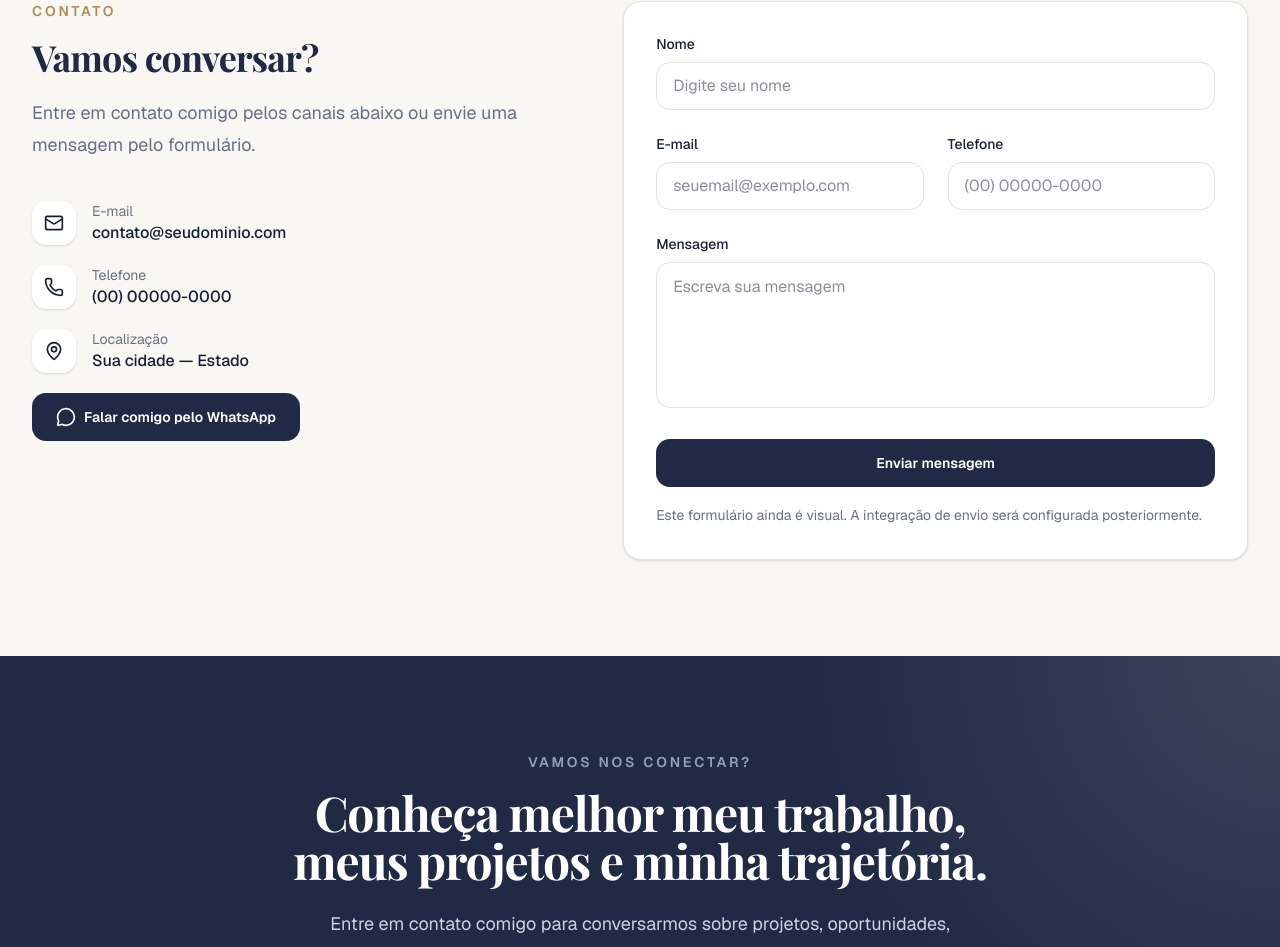
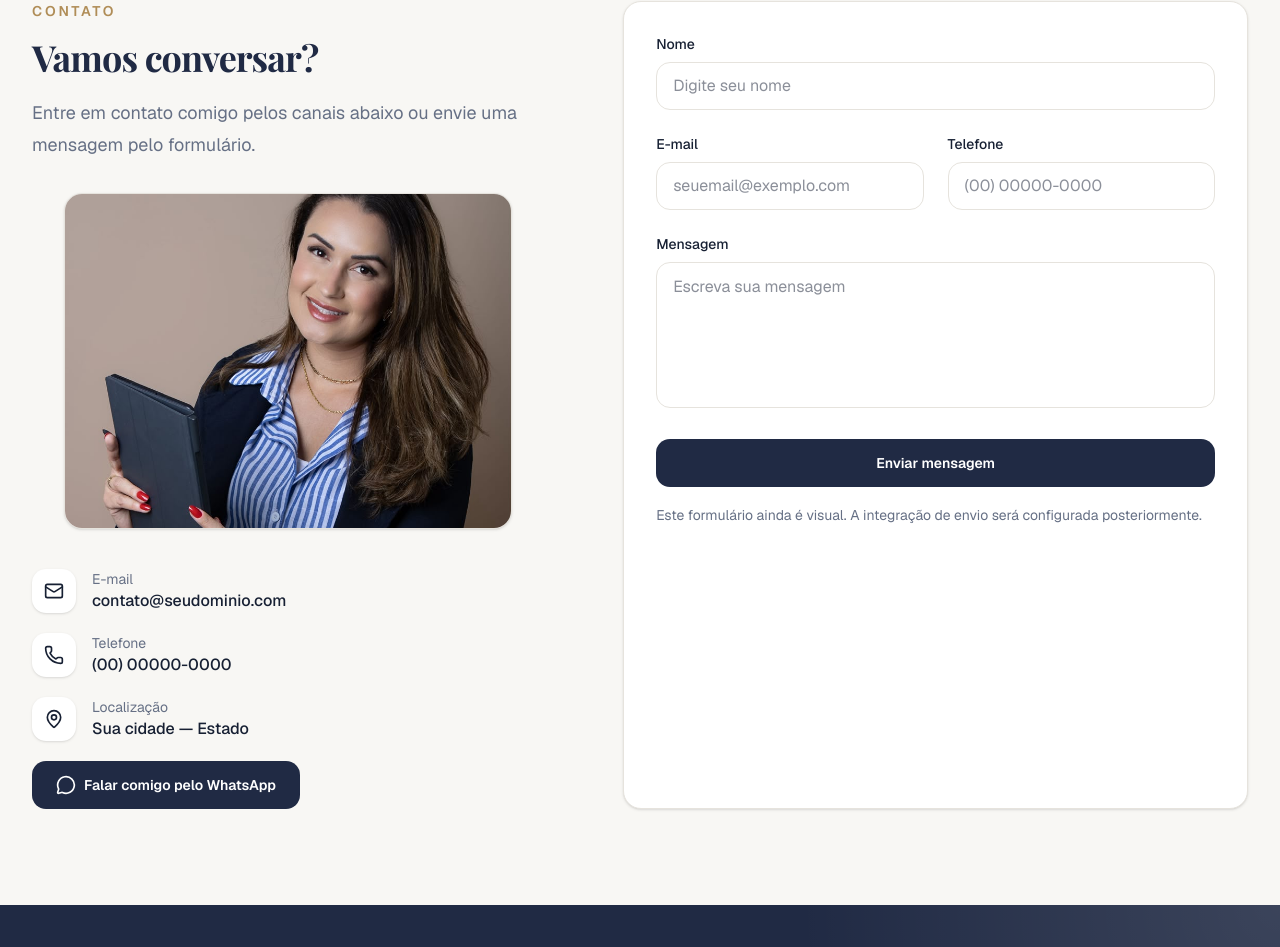
Before and after one commit to RodneiTimoteo/site-camila, a Next.js app: page / in a window 1280 px wide. Shown: the part 5799-6746 px from the top of the page. Built offline with nearby package versions, Linux system fonts and the light colour scheme; a web font is replaced by a local one.

Commit message:
Corrige enquadramento da imagem do curso

```diff
--- a/src/components/sections/Contact.tsx
+++ b/src/components/sections/Contact.tsx
@@ -8,6 +8,7 @@ import {
 import SectionTitle from "@/components/common/SectionTitle";
 import Section from "@/components/layout/Section";
 import { contactInfo } from "@/data/contact";
+import Image from "next/image";
 
 export default function Contact() {
   return (
@@ -19,6 +20,18 @@ export default function Contact() {
             title="Vamos conversar?"
             description="Entre em contato comigo pelos canais abaixo ou envie uma mensagem pelo formulário."
           />
+
+          <div className="mx-auto mt-8 w-full max-w-md overflow-hidden rounded-2xl border border-site bg-surface shadow-sm">
+            <div className="relative aspect-[4/3]">
+              <Image
+                src="/images/camila-contato.jpeg"
+                alt="Camila Timóteo Vieira"
+                fill
+                sizes="(max-width: 1024px) 100vw, 40vw"
+                className="object-cover object-[center_25%]"
+              />
+            </div>
+          </div>
 
           <div className="mt-10 space-y-5">
             <a
```
